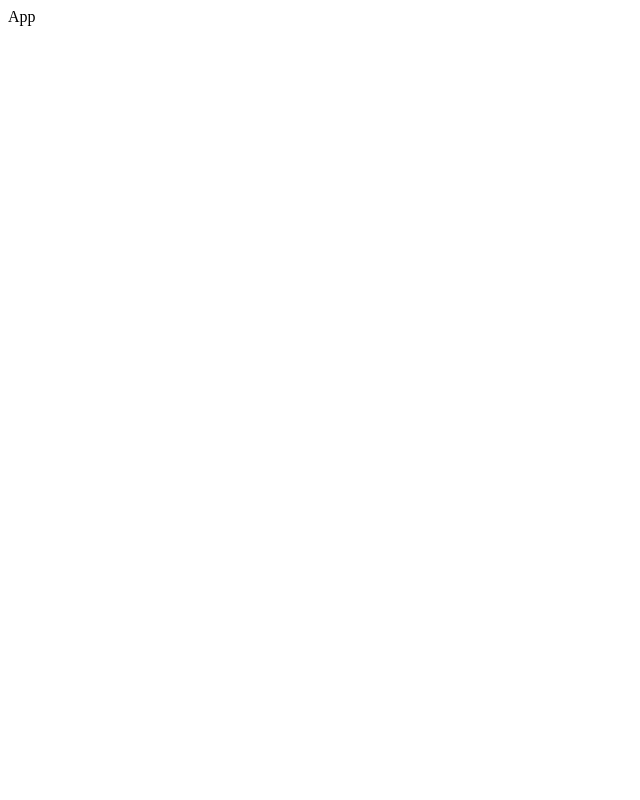
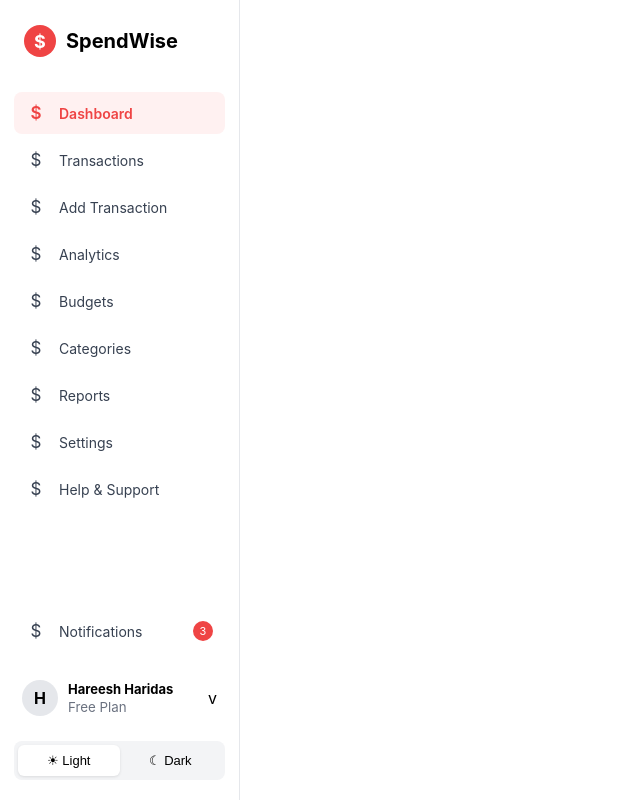
Before and after one commit to Hareesh-Haridas/SpendWise, a React (Vite) app: page / in a window 1280 px wide. Shown: the whole page, without its empty margins (0-640 px from the left). Built offline with nearby package versions, Linux system fonts and the light colour scheme.

Commit message:
feat: create sidebar UI

```diff
--- a/src/App.jsx
+++ b/src/App.jsx
@@ -1,8 +1,11 @@
 import React from 'react'
+import Sidebar from './components/Sidebar/Sidebar'
 
 function App() {
   return (
-    <div>App</div>
+    <div>
+      <Sidebar />
+    </div>
   )
 }
 
--- /dev/null
+++ b/src/components/Sidebar/Sidebar.css
@@ -0,0 +1,161 @@
+.sidebar {
+    width: 240px;
+    height: 100vh;
+    background-color: #ffffff;
+    border-right: 1px solid #e5e7eb;
+    display: flex;
+    flex-direction: column;
+    padding: 20px 14px;
+    box-sizing: border-box;
+}
+
+/* Logo */
+
+.logo {
+    display: flex;
+    align-items: center;
+    gap: 10px;
+    padding: 5px 10px;
+    margin-bottom: 30px;
+}
+
+.logo-icon {
+    width: 32px;
+    height: 32px;
+    background-color: #ef4444;
+    color: white;
+    border-radius: 50%;
+    display: flex;
+    align-items: center;
+    justify-content: center;
+    font-weight: bold;
+    font-size: 18px;
+}
+
+.logo h2 {
+    margin: 0;
+    font-size: 20px;
+}
+
+/* Menu */
+
+.sidebar-menu {
+    display: flex;
+    flex-direction: column;
+    gap: 5px;
+}
+
+.menu-item {
+    display: flex;
+    align-items: center;
+    gap: 13px;
+    padding: 11px 12px;
+    border-radius: 8px;
+    font-size: 14px;
+    color: #374151;
+    cursor: pointer;
+    transition: background-color 0.2s ease;
+}
+
+.menu-item span:first-child {
+    width: 20px;
+    text-align: center;
+    font-size: 17px;
+}
+
+.menu-item:hover {
+    background-color: #f5f5f5;
+}
+
+.menu-item.active {
+    background-color: #fff1f1;
+    color: #ef4444;
+    font-weight: 600;
+}
+
+/* Bottom section */
+
+.sidebar-bottom {
+    margin-top: auto;
+}
+
+/* Notification */
+
+.notification {
+    position: relative;
+    margin-bottom: 18px;
+}
+
+.notification-badge {
+    margin-left: auto;
+    width: 20px;
+    height: 20px;
+    background-color: #ef4444;
+    color: white;
+    border-radius: 50%;
+    display: flex;
+    align-items: center;
+    justify-content: center;
+    font-size: 11px;
+}
+
+/* Profile */
+
+.profile {
+    display: flex;
+    align-items: center;
+    gap: 10px;
+    padding: 10px 8px;
+    margin-bottom: 15px;
+}
+
+.profile-avatar {
+    width: 36px;
+    height: 36px;
+    border-radius: 50%;
+    background-color: #e5e7eb;
+    display: flex;
+    align-items: center;
+    justify-content: center;
+    font-weight: bold;
+}
+
+.profile-info {
+    display: flex;
+    flex-direction: column;
+    flex: 1;
+}
+
+.profile-info strong {
+    font-size: 13px;
+}
+
+.profile-info small {
+    color: #6b7280;
+    margin-top: 2px;
+}
+
+/* Theme */
+
+.theme-switcher {
+    display: flex;
+    background-color: #f3f4f6;
+    padding: 4px;
+    border-radius: 8px;
+}
+
+.theme-switcher button {
+    flex: 1;
+    border: none;
+    background: transparent;
+    padding: 8px;
+    border-radius: 6px;
+    cursor: pointer;
+    font-size: 13px;
+}
+
+.theme-switcher .theme-active {
+    background-color: white;
+    box-shadow: 0 1px 3px rgba(0, 0, 0, 0.1);
+    font-weight: 500;
+}
--- /dev/null
+++ b/src/components/Sidebar/Sidebar.jsx
@@ -0,0 +1,71 @@
+import React from 'react'
+import './Sidebar.css'
+function Sidebar() {
+    return (
+        <aside className='sidebar'>
+            <div className='logo'>
+                <div className='logo-icon'>$</div>
+                <h2>SpendWise</h2>
+            </div>
+            <nav className='sidebar-menu'>
+                <div className='menu-item active'>
+                    <span>$</span>
+                    <span>Dashboard</span>
+                </div>
+                <div className='menu-item'>
+                    <span>$</span>
+                    <span>Transactions</span>
+                </div>
+                <div className='menu-item'>
+                    <span>$</span>
+                    <span>Add Transaction</span>
+                </div>
+                <div className='menu-item'>
+                    <span>$</span>
+                    <span>Analytics</span>
+                </div>
+                <div className='menu-item'>
+                    <span>$</span>
+                    <span>Budgets</span>
+                </div>
+                <div className='menu-item'>
+                    <span>$</span>
+                    <span>Categories</span>
+                </div>
+                <div className='menu-item'>
+                    <span>$</span>
+                    <span>Reports</span>
+                </div>
+                <div className='menu-item'>
+                    <span>$</span>
+                    <span>Settings</span>
+                </div>
+                <div className='menu-item'>
+                    <span>$</span>
+                    <span>Help & Support</span>
+                </div>
+            </nav>
+            <div className='sidebar-bottom'>
+                <div className='menu-item notification'>
+                    <span>$</span>
+                    <span>Notifications</span>
+                    <span className='notification-badge'>3</span>
+                </div>
+                <div className='profile'>
+                    <div className='profile-avatar'>H</div>
+                    <div className='profile-info'>
+                        <strong>Hareesh Haridas</strong>
+                        <small>Free Plan</small>
+                    </div>
+                    <span>v</span>
+                </div>
+                <div className='theme-switcher'>
+                    <button className='theme-active'> ☀ Light</button>
+                    <button> ☾ Dark</button>
+                </div>
+            </div>
+        </aside >
+    )
+}
+
+export default Sidebar
--- /dev/null
+++ b/src/index.css
@@ -0,0 +1,8 @@
+* {
+    box-sizing: border-box;
+}
+
+body {
+    margin: 0;
+    font-family: 'Inter', sans-serif;
+}
--- /dev/null
+++ b/src/index.html
@@ -0,0 +1,24 @@
+<!doctype html>
+<html lang="en">
+    <link
+  href="https://fonts.googleapis.com/css2?family=Inter:wght@400;500;600;700&display=swap"
+  rel="stylesheet"
+/>
+  <head>
+    <meta charset="UTF-8" />
+
+    <link
+      href="https://fonts.googleapis.com/css2?family=Inter:wght@400;500;600;700&display=swap"
+      rel="stylesheet"
+    />
+
+    <meta name="viewport" content="width=device-width, initial-scale=1.0" />
+
+    <title>SpendWise</title>
+  </head>
+
+  <body>
+    <div id="root"></div>
+    <script type="module" src="/src/main.jsx"></script>
+  </body>
+</html>
--- a/src/main.jsx
+++ b/src/main.jsx
@@ -1,7 +1,7 @@
 import { StrictMode } from 'react'
 import { createRoot } from 'react-dom/client'
 import App from './App.jsx'
-
+import './index.css'
 createRoot(document.getElementById('root')).render(
   <StrictMode>
     <App />
```
